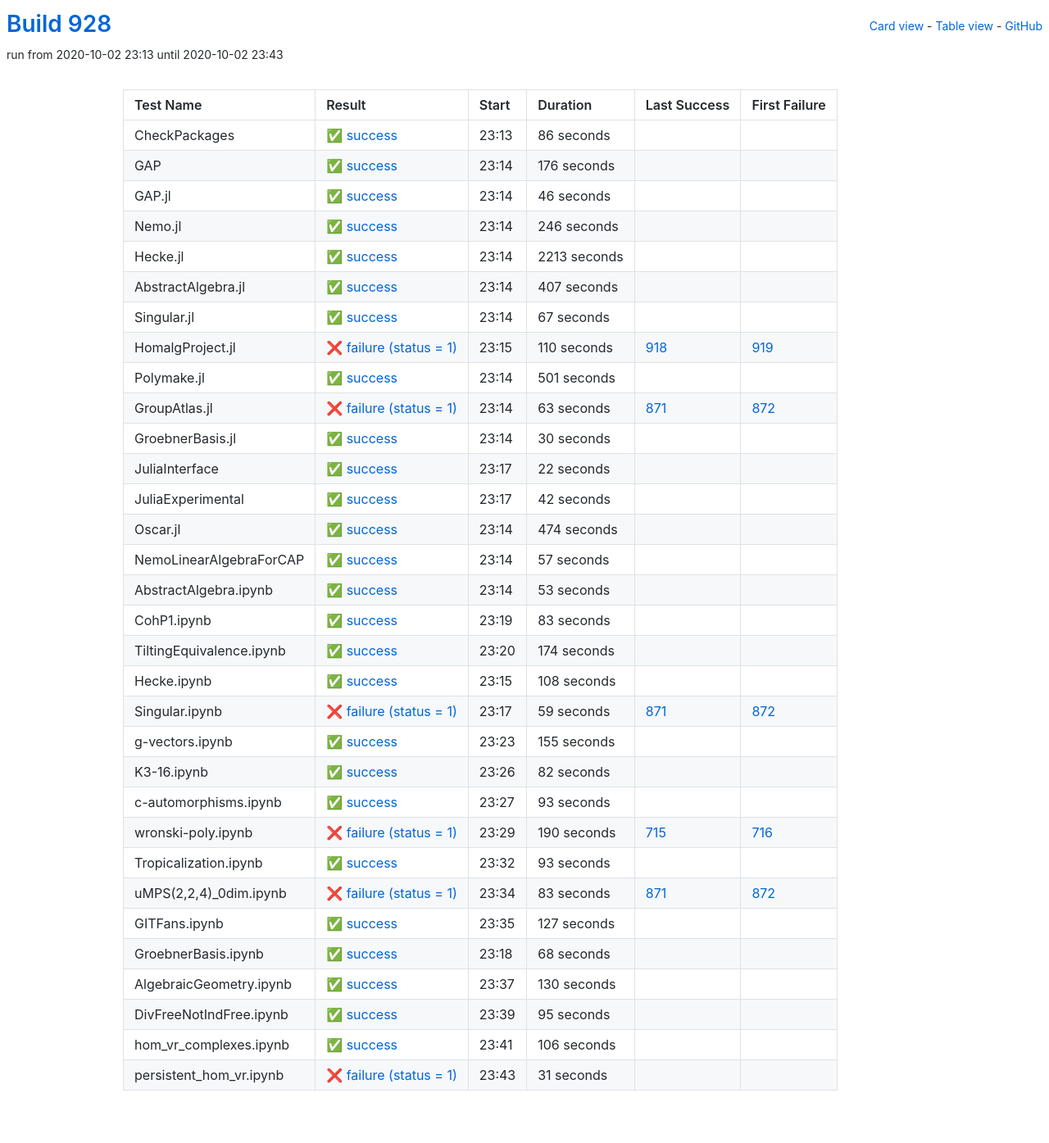
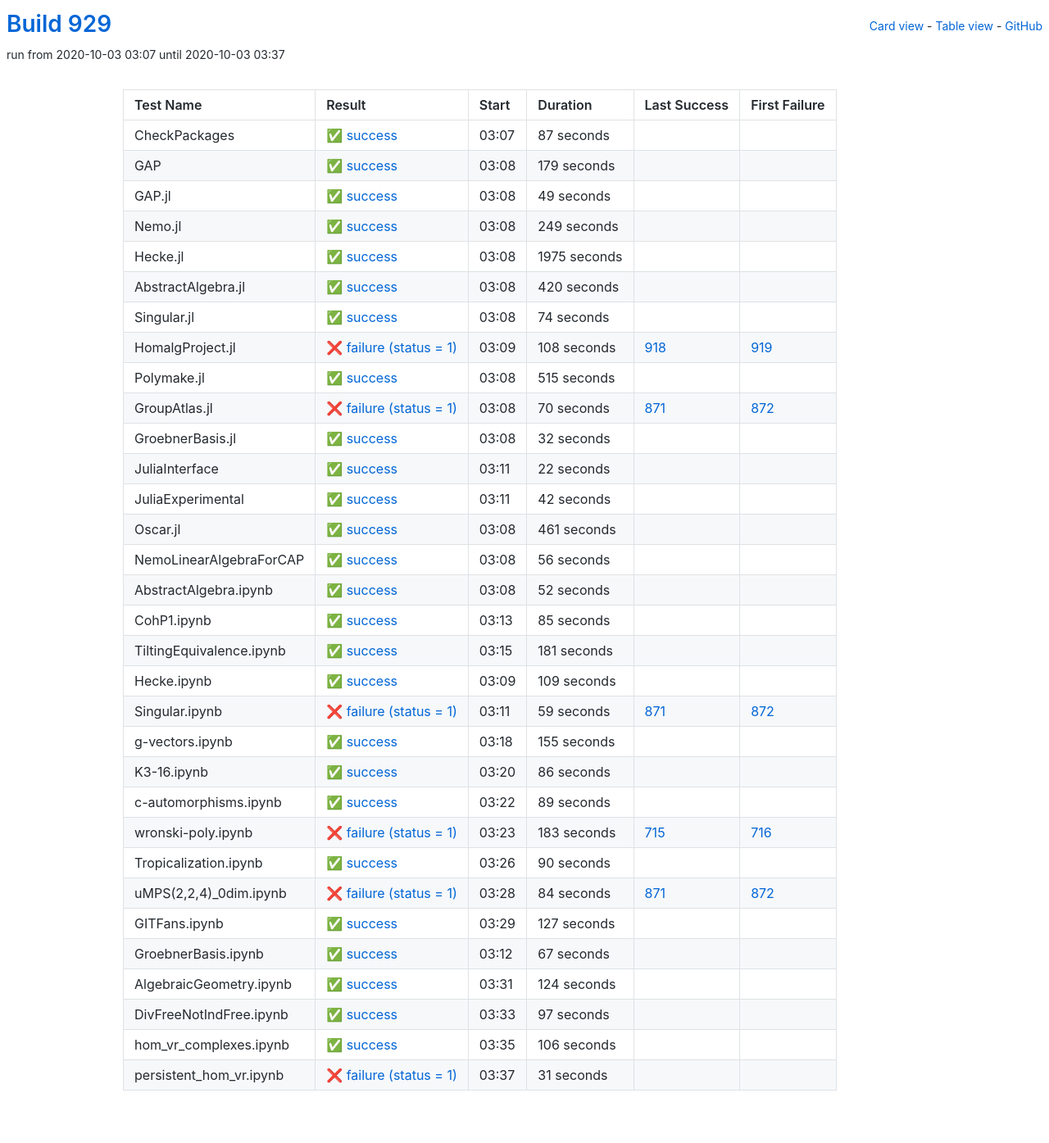
Before and after one commit to oscar-system/oscar-ci-status-stable, a Jekyll site: the page built from table.html, in a window 1280 px wide. Shown: the whole page at 82% size. Built offline with Jekyll 4.4.1, drawn with Linux system fonts in a browser that asks for light colours.

Commit message:
Build #929

```diff
--- a/_data/ci.yml
+++ b/_data/ci.yml
@@ -1,6 +1,6 @@
 ---
-build: 928
-build_url: https://oscarci.mathematik.uni-kl.de/job/oscar-stable/928/
+build: 929
+build_url: https://oscarci.mathematik.uni-kl.de/job/oscar-stable/929/
 job: oscar-stable
 organization: oscar-system
 repo: oscar-ci-status-stable
@@ -8,140 +8,140 @@ repourl: https://github.com/oscar-system/oscar-ci-status-stable
 tests:
 - name: CheckPackages
   id: checkpackages
-  log: https://oscarci.mathematik.uni-kl.de/job/oscar-stable/928/artifact/logs/build-928/CheckPackages.log
-  start: 2020-10-02 23:13
+  log: https://oscarci.mathematik.uni-kl.de/job/oscar-stable/929/artifact/logs/build-929/CheckPackages.log
+  start: 2020-10-03 03:07
   success: true
   exitcode: 0
   status: success
-  duration: 86
+  duration: 87
   last_success: false
   last_success_url:
   first_failure: false
   first_failure_url:
 - name: GAP
   id: gap
-  log: https://oscarci.mathematik.uni-kl.de/job/oscar-stable/928/artifact/logs/build-928/GAP.log
-  start: 2020-10-02 23:14
+  log: https://oscarci.mathematik.uni-kl.de/job/oscar-stable/929/artifact/logs/build-929/GAP.log
+  start: 2020-10-03 03:08
   success: true
   exitcode: 0
   status: success
-  duration: 176
+  duration: 179
   last_success: false
   last_success_url:
   first_failure: false
   first_failure_url:
 - name: GAP.jl
   id: gap-jl
-  log: https://oscarci.mathematik.uni-kl.de/job/oscar-stable/928/artifact/logs/build-928/GAP.jl.log
-  start: 2020-10-02 23:14
+  log: https://oscarci.mathematik.uni-kl.de/job/oscar-stable/929/artifact/logs/build-929/GAP.jl.log
+  start: 2020-10-03 03:08
   success: true
   exitcode: 0
   status: success
-  duration: 46
+  duration: 49
   last_success: false
   last_success_url:
   first_failure: false
   first_failure_url:
 - name: Nemo.jl
   id: nemo-jl
-  log: https://oscarci.mathematik.uni-kl.de/job/oscar-stable/928/artifact/logs/build-928/Nemo.jl.log
-  start: 2020-10-02 23:14
+  log: https://oscarci.mathematik.uni-kl.de/job/oscar-stable/929/artifact/logs/build-929/Nemo.jl.log
+  start: 2020-10-03 03:08
   success: true
   exitcode: 0
   status: success
-  duration: 246
+  duration: 249
   last_success: false
   last_success_url:
   first_failure: false
   first_failure_url:
 - name: Hecke.jl
   id: hecke-jl
-  log: https://oscarci.mathematik.uni-kl.de/job/oscar-stable/928/artifact/logs/build-928/Hecke.jl.log
-  start: 2020-10-02 23:14
+  log: https://oscarci.mathematik.uni-kl.de/job/oscar-stable/929/artifact/logs/build-929/Hecke.jl.log
+  start: 2020-10-03 03:08
   success: true
   exitcode: 0
   status: success
-  duration: 2213
+  duration: 1975
   last_success: false
   last_success_url:
   first_failure: false
   first_failure_url:
 - name: AbstractAlgebra.jl
   id: abstractalgebra-jl
-  log: https://oscarci.mathematik.uni-kl.de/job/oscar-stable/928/artifact/logs/build-928/AbstractAlgebra.jl.log
-  start: 2020-10-02 23:14
+  log: https://oscarci.mathematik.uni-kl.de/job/oscar-stable/929/artifact/logs/build-929/AbstractAlgebra.jl.log
+  start: 2020-10-03 03:08
   success: true
   exitcode: 0
   status: success
-  duration: 407
+  duration: 420
   last_success: false
   last_success_url:
   first_failure: false
   first_failure_url:
 - name: Singular.jl
   id: singular-jl
-  log: https://oscarci.mathematik.uni-kl.de/job/oscar-stable/928/artifact/logs/build-928/Singular.jl.log
-  start: 2020-10-02 23:14
+  log: https://oscarci.mathematik.uni-kl.de/job/oscar-stable/929/artifact/logs/build-929/Singular.jl.log
+  start: 2020-10-03 03:08
   success: true
   exitcode: 0
   status: success
-  duration: 67
+  duration: 74
   last_success: false
   last_success_url:
   first_failure: false
   first_failure_url:
 - name: HomalgProject.jl
   id: homalgproject-jl
-  log: https://oscarci.mathematik.uni-kl.de/job/oscar-stable/928/artifact/logs/build-928/HomalgProject.jl.log
-  start: 2020-10-02 23:15
+  log: https://oscarci.mathematik.uni-kl.de/job/oscar-stable/929/artifact/logs/build-929/HomalgProject.jl.log
+  start: 2020-10-03 03:09
   success: false
   exitcode: 1
   status: failure
-  duration: 110
+  duration: 108
   last_success: 918
   last_success_url: https://oscarci.mathematik.uni-kl.de/job/oscar-stable/918/
   first_failure: 919
   first_failure_url: https://oscarci.mathematik.uni-kl.de/job/oscar-stable/919/
 - name: Polymake.jl
   id: polymake-jl
-  log: https://oscarci.mathematik.uni-kl.de/job/oscar-stable/928/artifact/logs/build-928/Polymake.jl.log
-  start: 2020-10-02 23:14
+  log: https://oscarci.mathematik.uni-kl.de/job/oscar-stable/929/artifact/logs/build-929/Polymake.jl.log
+  start: 2020-10-03 03:08
   success: true
   exitcode: 0
   status: success
-  duration: 501
+  duration: 515
   last_success: false
   last_success_url:
   first_failure: false
   first_failure_url:
 - name: GroupAtlas.jl
   id: groupatlas-jl
-  log: https://oscarci.mathematik.uni-kl.de/job/oscar-stable/928/artifact/logs/build-928/GroupAtlas.jl.log
-  start: 2020-10-02 23:14
+  log: https://oscarci.mathematik.uni-kl.de/job/oscar-stable/929/artifact/logs/build-929/GroupAtlas.jl.log
+  start: 2020-10-03 03:08
   success: false
   exitcode: 1
   status: failure
-  duration: 63
+  duration: 70
   last_success: 871
   last_success_url: https://oscarci.mathematik.uni-kl.de/job/oscar-stable/871/
   first_failure: 872
   first_failure_url: https://oscarci.mathematik.uni-kl.de/job/oscar-stable/872/
 - name: GroebnerBasis.jl
   id: groebnerbasis-jl
-  log: https://oscarci.mathematik.uni-kl.de/job/oscar-stable/928/artifact/logs/build-928/GroebnerBasis.jl.log
-  start: 2020-10-02 23:14
+  log: https://oscarci.mathematik.uni-kl.de/job/oscar-stable/929/artifact/logs/build-929/GroebnerBasis.jl.log
+  start: 2020-10-03 03:08
   success: true
   exitcode: 0
   status: success
-  duration: 30
+  duration: 32
   last_success: false
   last_success_url:
   first_failure: false
   first_failure_url:
 - name: JuliaInterface
   id: juliainterface
-  log: https://oscarci.mathematik.uni-kl.de/job/oscar-stable/928/artifact/logs/build-928/JuliaInterface.log
-  start: 2020-10-02 23:17
+  log: https://oscarci.mathematik.uni-kl.de/job/oscar-stable/929/artifact/logs/build-929/JuliaInterface.log
+  start: 2020-10-03 03:11
   success: true
   exitcode: 0
   status: success
@@ -152,8 +152,8 @@ tests:
   first_failure_url:
 - name: JuliaExperimental
   id: juliaexperimental
-  log: https://oscarci.mathematik.uni-kl.de/job/oscar-stable/928/artifact/logs/build-928/JuliaExperimental.log
-  start: 2020-10-02 23:17
+  log: https://oscarci.mathematik.uni-kl.de/job/oscar-stable/929/artifact/logs/build-929/JuliaExperimental.log
+  start: 2020-10-03 03:11
   success: true
   exitcode: 0
   status: success
@@ -164,80 +164,80 @@ tests:
   first_failure_url:
 - name: Oscar.jl
   id: oscar-jl
-  log: https://oscarci.mathematik.uni-kl.de/job/oscar-stable/928/artifact/logs/build-928/Oscar.jl.log
-  start: 2020-10-02 23:14
+  log: https://oscarci.mathematik.uni-kl.de/job/oscar-stable/929/artifact/logs/build-929/Oscar.jl.log
+  start: 2020-10-03 03:08
   success: true
   exitcode: 0
   status: success
-  duration: 474
+  duration: 461
   last_success: false
   last_success_url:
   first_failure: false
   first_failure_url:
 - name: NemoLinearAlgebraForCAP
   id: nemolinearalgebraforcap
-  log: https://oscarci.mathematik.uni-kl.de/job/oscar-stable/928/artifact/logs/build-928/NemoLinearAlgebraForCAP.log
-  start: 2020-10-02 23:14
+  log: https://oscarci.mathematik.uni-kl.de/job/oscar-stable/929/artifact/logs/build-929/NemoLinearAlgebraForCAP.log
+  start: 2020-10-03 03:08
   success: true
   exitcode: 0
   status: success
-  duration: 57
+  duration: 56
   last_success: false
   last_success_url:
   first_failure: false
   first_failure_url:
 - name: AbstractAlgebra.ipynb
   id: abstractalgebra-ipynb
-  log: https://oscarci.mathematik.uni-kl.de/job/oscar-stable/928/artifact/logs/build-928/AbstractAlgebra.ipynb.log
-  start: 2020-10-02 23:14
+  log: https://oscarci.mathematik.uni-kl.de/job/oscar-stable/929/artifact/logs/build-929/AbstractAlgebra.ipynb.log
+  start: 2020-10-03 03:08
   success: true
   exitcode: 0
   status: success
-  duration: 53
+  duration: 52
   last_success: false
   last_success_url:
   first_failure: false
   first_failure_url:
 - name: CohP1.ipynb
   id: cohp1-ipynb
-  log: https://oscarci.mathematik.uni-kl.de/job/oscar-stable/928/artifact/logs/build-928/CohP1.ipynb.log
-  start: 2020-10-02 23:19
+  log: https://oscarci.mathematik.uni-kl.de/job/oscar-stable/929/artifact/logs/build-929/CohP1.ipynb.log
+  start: 2020-10-03 03:13
   success: true
   exitcode: 0
   status: success
-  duration: 83
+  duration: 85
   last_success: false
   last_success_url:
   first_failure: false
   first_failure_url:
 - name: TiltingEquivalence.ipynb
   id: tiltingequivalence-ipynb
-  log: https://oscarci.mathematik.uni-kl.de/job/oscar-stable/928/artifact/logs/build-928/TiltingEquivalence.ipynb.log
-  start: 2020-10-02 23:20
+  log: https://oscarci.mathematik.uni-kl.de/job/oscar-stable/929/artifact/logs/build-929/TiltingEquivalence.ipynb.log
+  start: 2020-10-03 03:15
   success: true
   exitcode: 0
   status: success
-  duration: 174
+  duration: 181
   last_success: false
   last_success_url:
   first_failure: false
   first_failure_url:
 - name: Hecke.ipynb
   id: hecke-ipynb
-  log: https://oscarci.mathematik.uni-kl.de/job/oscar-stable/928/artifact/logs/build-928/Hecke.ipynb.log
-  start: 2020-10-02 23:15
+  log: https://oscarci.mathematik.uni-kl.de/job/oscar-stable/929/artifact/logs/build-929/Hecke.ipynb.log
+  start: 2020-10-03 03:09
   success: true
   exitcode: 0
   status: success
-  duration: 108
+  duration: 109
   last_success: false
   last_success_url:
   first_failure: false
   first_failure_url:
 - name: Singular.ipynb
   id: singular-ipynb
-  log: https://oscarci.mathematik.uni-kl.de/job/oscar-stable/928/artifact/logs/build-928/Singular.ipynb.log
-  start: 2020-10-02 23:17
+  log: https://oscarci.mathematik.uni-kl.de/job/oscar-stable/929/artifact/logs/build-929/Singular.ipynb.log
+  start: 2020-10-03 03:11
   success: false
   exitcode: 1
   status: failure
@@ -248,8 +248,8 @@ tests:
   first_failure_url: https://oscarci.mathematik.uni-kl.de/job/oscar-stable/872/
 - name: g-vectors.ipynb
   id: g-vectors-ipynb
-  log: https://oscarci.mathematik.uni-kl.de/job/oscar-stable/928/artifact/logs/build-928/g-vectors.ipynb.log
-  start: 2020-10-02 23:23
+  log: https://oscarci.mathematik.uni-kl.de/job/oscar-stable/929/artifact/logs/build-929/g-vectors.ipynb.log
+  start: 2020-10-03 03:18
   success: true
   exitcode: 0
   status: success
@@ -260,68 +260,68 @@ tests:
   first_failure_url:
 - name: K3-16.ipynb
   id: k3-16-ipynb
-  log: https://oscarci.mathematik.uni-kl.de/job/oscar-stable/928/artifact/logs/build-928/K3-16.ipynb.log
-  start: 2020-10-02 23:26
+  log: https://oscarci.mathematik.uni-kl.de/job/oscar-stable/929/artifact/logs/build-929/K3-16.ipynb.log
+  start: 2020-10-03 03:20
   success: true
   exitcode: 0
   status: success
-  duration: 82
+  duration: 86
   last_success: false
   last_success_url:
   first_failure: false
   first_failure_url:
 - name: c-automorphisms.ipynb
   id: c-automorphisms-ipynb
-  log: https://oscarci.mathematik.uni-kl.de/job/oscar-stable/928/artifact/logs/build-928/c-automorphisms.ipynb.log
-  start: 2020-10-02 23:27
+  log: https://oscarci.mathematik.uni-kl.de/job/oscar-stable/929/artifact/logs/build-929/c-automorphisms.ipynb.log
+  start: 2020-10-03 03:22
   success: true
   exitcode: 0
   status: success
-  duration: 93
+  duration: 89
   last_success: false
   last_success_url:
   first_failure: false
   first_failure_url:
 - name: wronski-poly.ipynb
   id: wronski-poly-ipynb
-  log: https://oscarci.mathematik.uni-kl.de/job/oscar-stable/928/artifact/logs/build-928/wronski-poly.ipynb.log
-  start: 2020-10-02 23:29
+  log: https://oscarci.mathematik.uni-kl.de/job/oscar-stable/929/artifact/logs/build-929/wronski-poly.ipynb.log
+  start: 2020-10-03 03:23
   success: false
   exitcode: 1
   status: failure
-  duration: 190
+  duration: 183
   last_success: 715
   last_success_url: https://oscarci.mathematik.uni-kl.de/job/oscar-stable/715/
   first_failure: 716
   first_failure_url: https://oscarci.mathematik.uni-kl.de/job/oscar-stable/716/
 - name: Tropicalization.ipynb
   id: tropicalization-ipynb
-  log: https://oscarci.mathematik.uni-kl.de/job/oscar-stable/928/artifact/logs/build-928/Tropicalization.ipynb.log
-  start: 2020-10-02 23:32
+  log: https://oscarci.mathematik.uni-kl.de/job/oscar-stable/929/artifact/logs/build-929/Tropicalization.ipynb.log
+  start: 2020-10-03 03:26
   success: true
   exitcode: 0
   status: success
-  duration: 93
+  duration: 90
   last_success: false
   last_success_url:
   first_failure: false
   first_failure_url:
 - name: uMPS(2,2,4)_0dim.ipynb
   id: umps-2-2-4-0dim-ipynb
-  log: https://oscarci.mathematik.uni-kl.de/job/oscar-stable/928/artifact/logs/build-928/uMPS-2-2-4-_0dim.ipynb.log
-  start: 2020-10-02 23:34
+  log: https://oscarci.mathematik.uni-kl.de/job/oscar-stable/929/artifact/logs/build-929/uMPS-2-2-4-_0dim.ipynb.log
+  start: 2020-10-03 03:28
   success: false
   exitcode: 1
   status: failure
-  duration: 83
+  duration: 84
   last_success: 871
   last_success_url: https://oscarci.mathematik.uni-kl.de/job/oscar-stable/871/
   first_failure: 872
   first_failure_url: https://oscarci.mathematik.uni-kl.de/job/oscar-stable/872/
 - name: GITFans.ipynb
   id: gitfans-ipynb
-  log: https://oscarci.mathematik.uni-kl.de/job/oscar-stable/928/artifact/logs/build-928/GITFans.ipynb.log
-  start: 2020-10-02 23:35
+  log: https://oscarci.mathematik.uni-kl.de/job/oscar-stable/929/artifact/logs/build-929/GITFans.ipynb.log
+  start: 2020-10-03 03:29
   success: true
   exitcode: 0
   status: success
@@ -332,44 +332,44 @@ tests:
   first_failure_url:
 - name: GroebnerBasis.ipynb
   id: groebnerbasis-ipynb
-  log: https://oscarci.mathematik.uni-kl.de/job/oscar-stable/928/artifact/logs/build-928/GroebnerBasis.ipynb.log
-  start: 2020-10-02 23:18
+  log: https://oscarci.mathematik.uni-kl.de/job/oscar-stable/929/artifact/logs/build-929/GroebnerBasis.ipynb.log
+  start: 2020-10-03 03:12
   success: true
   exitcode: 0
   status: success
-  duration: 68
+  duration: 67
   last_success: false
   last_success_url:
   first_failure: false
   first_failure_url:
 - name: AlgebraicGeometry.ipynb
   id: algebraicgeometry-ipynb
-  log: https://oscarci.mathematik.uni-kl.de/job/oscar-stable/928/artifact/logs/build-928/AlgebraicGeometry.ipynb.log
-  start: 2020-10-02 23:37
+  log: https://oscarci.mathematik.uni-kl.de/job/oscar-stable/929/artifact/logs/build-929/AlgebraicGeometry.ipynb.log
+  start: 2020-10-03 03:31
   success: true
   exitcode: 0
   status: success
-  duration: 130
+  duration: 124
   last_success: false
   last_success_url:
   first_failure: false
   first_failure_url:
 - name: DivFreeNotIndFree.ipynb
   id: divfreenotindfree-ipynb
-  log: https://oscarci.mathematik.uni-kl.de/job/oscar-stable/928/artifact/logs/build-928/DivFreeNotIndFree.ipynb.log
-  start: 2020-10-02 23:39
+  log: https://oscarci.mathematik.uni-kl.de/job/oscar-stable/929/artifact/logs/build-929/DivFreeNotIndFree.ipynb.log
+  start: 2020-10-03 03:33
   success: true
   exitcode: 0
   status: success
-  duration: 95
+  duration: 97
   last_success: false
   last_success_url:
   first_failure: false
   first_failure_url:
 - name: hom_vr_complexes.ipynb
   id: hom-vr-complexes-ipynb
-  log: https://oscarci.mathematik.uni-kl.de/job/oscar-stable/928/artifact/logs/build-928/hom_vr_complexes.ipynb.log
-  start: 2020-10-02 23:41
+  log: https://oscarci.mathematik.uni-kl.de/job/oscar-stable/929/artifact/logs/build-929/hom_vr_complexes.ipynb.log
+  start: 2020-10-03 03:35
   success: true
   exitcode: 0
   status: success
@@ -380,8 +380,8 @@ tests:
   first_failure_url:
 - name: persistent_hom_vr.ipynb
   id: persistent-hom-vr-ipynb
-  log: https://oscarci.mathematik.uni-kl.de/job/oscar-stable/928/artifact/logs/build-928/persistent_hom_vr.ipynb.log
-  start: 2020-10-02 23:43
+  log: https://oscarci.mathematik.uni-kl.de/job/oscar-stable/929/artifact/logs/build-929/persistent_hom_vr.ipynb.log
+  start: 2020-10-03 03:37
   success: false
   exitcode: 1
   status: failure
```
Also changed, not shown: README.md.
